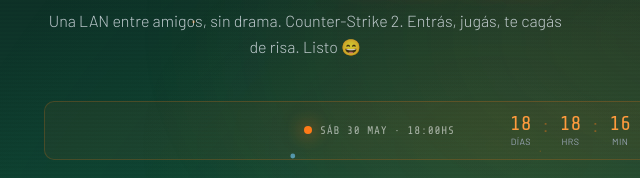
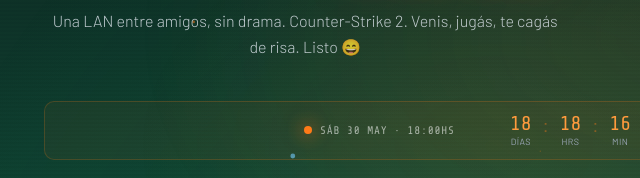
Before and after one commit to eldamomdq/aira-lan, a plain HTML site: page index.html in a window 1280 px wide. Shown: the part 254-432 px from the top of the page, 146-786 px from the left. Drawn offline with nearby package versions, Linux system fonts and the light colour scheme; no server answers.

Commit message:
Update index.html

```diff
--- a/index.html
+++ b/index.html
@@ -64,7 +64,7 @@
 
         <p class="lead" style="margin-bottom: 40px; text-align: center;">
           Una LAN entre amigos, sin drama. Counter-Strike 2.
-          Entrás, jugás, te cagás de risa. Listo&nbsp;😄
+          Venis, jugás, te cagás de risa. Listo&nbsp;😄
         </p>
 
         <!-- Countdown -->
```
